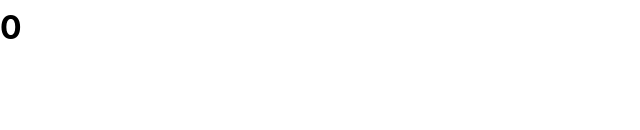
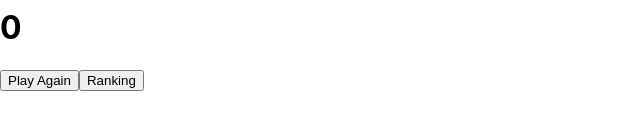
Before and after one commit to FlavioVillar/Project-game-trivia-react-redux, a React (Create React App) app: page /feedback in a window 1280 px wide. Shown: the part 458-588 px from the top of the page, without its empty margins (0-640 px from the left). Built offline with nearby package versions, Linux system fonts and the light colour scheme.

Commit message:
Requisito 15, 16 e 17 (Grupo) - OK

```diff
--- a/src/Pages/FeedBack.jsx
+++ b/src/Pages/FeedBack.jsx
@@ -14,13 +14,27 @@ class FeedBack extends Component {
   }
 
   render() {
-    const { assertions, score } = this.props;
+    const { assertions, score, history } = this.props;
     return (
       <div>
         <HeaderFeedback />
         <p data-testid="feedback-total-score">{score}</p>
         <h1 data-testid="feedback-text">{this.getAssertions()}</h1>
         <h1 data-testid="feedback-total-question">{assertions}</h1>
+        <button
+          data-testid="btn-play-again"
+          type="button"
+          onClick={ () => history.push('/') }
+        >
+          Play Again
+        </button>
+        <button
+          data-testid="btn-ranking"
+          type="button"
+          onClick={ () => history.push('/ranking') }
+        >
+          Ranking
+        </button>
       </div>
     );
   }
--- a/src/Pages/Ranking.jsx
+++ b/src/Pages/Ranking.jsx
@@ -1,11 +1,28 @@
+import PropTypes from 'prop-types';
 import React, { Component } from 'react';
 
 class Ranking extends Component {
   render() {
+    const { history } = this.props;
     return (
-      <div>Ranking</div>
+      <div>
+        <h1 data-testid="ranking-title">Ranking</h1>
+        <button
+          data-testid="btn-go-home"
+          type="button"
+          onClick={ () => history.push('/') }
+        >
+          Voltar
+        </button>
+      </div>
     );
   }
 }
 
+Ranking.propTypes = {
+  history: PropTypes.shape({
+    push: PropTypes.func,
+  }),
+}.isRequired;
+
 export default Ranking;
```
